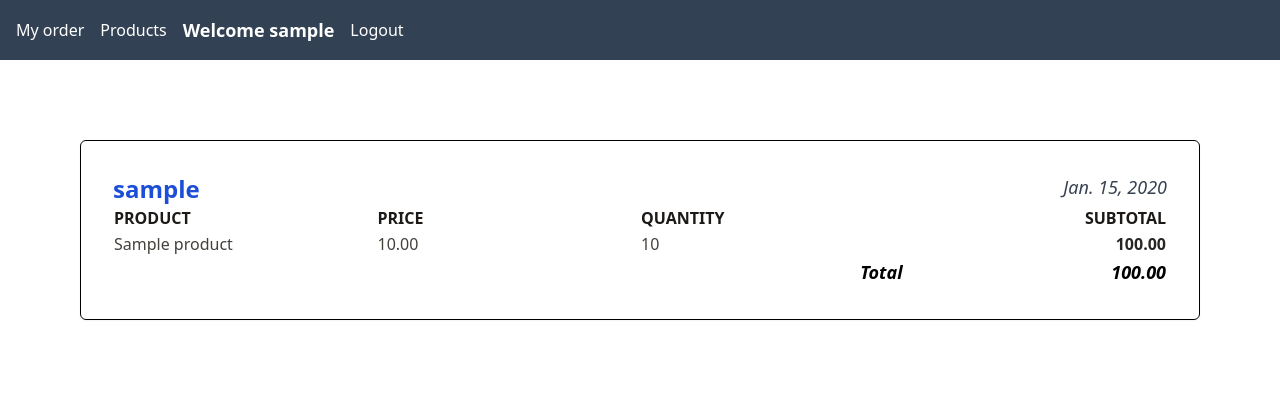
After one commit to andresagab/py_coffe_shop, a Django app: page /orders/my-order in a window 1280 px wide. The commit adds this page. Shown: the top 399 px of the page. Run offline with Django 5.2, Linux system fonts and the light colour scheme; a user stored in the database is signed in; tables that the repository leaves empty hold one stand-in row (values such as "Sample post"); some libraries are stand-ins or nearby versions.

Commit message:
Create MyOrder view, enable Add product to order and improve the UI of base layout

```diff
--- /dev/null
+++ b/orders/forms/__init__.py
@@ -0,0 +1 @@
+from .OrderProductForm import OrderProductForm
--- a/orders/models/Order.py
+++ b/orders/models/Order.py
@@ -9,3 +9,9 @@ class Order(models.Model):
 
     def __str__(self) -> str:
         return f"order {self.id} by {self.user}"
+
+    def get_total(self):
+        total = 0
+        for order_product in self.orderproduct_set.all():
+            total += order_product.get_subtotal()
+        return total
--- a/orders/models/OrderProduct.py
+++ b/orders/models/OrderProduct.py
@@ -12,3 +12,6 @@ class OrderProduct(models.Model):
 
     def __str__(self) -> str:
         return f"{self.order} - {self.product}"
+
+    def get_subtotal(self):
+        return self.quantity * self.product.price
--- /dev/null
+++ b/orders/templates/orders/my_order.html
@@ -0,0 +1,56 @@
+{% extends "layouts/base.html" %}
+
+{% block title %}My order{% endblock %}
+
+{% block content %}
+
+    <section class="border border-black p-8 rounded-md w-full shadow-sm hover:bg-slate-100 hover:shadow-lg transition ease duration-300">
+        <article>
+            <header class="inline-flex items-start justify-between w-full">
+                <h3
+                    class="font-bold text-2xl text-blue-700"
+                    title="Username of order"
+                >{{ order.user }}</h3>
+                <time
+                    class="font-medium text-lg text-gray-700 italic"
+                    title="Order date"
+                >{{ order.order_date|date }}</time>
+            </header>
+            <footer>
+                <table class="table table-fixed w-full">
+                    <thead>
+                    <tr class="font-bold text-md uppercase text-stone-900">
+                        <th class="text-left">Product</th>
+                        <th class="text-left">Price</th>
+                        <th class="text-left">Quantity</th>
+                        <th class="text-right">Subtotal</th>
+                    </tr>
+                    </thead>
+                    <tbody>
+                    {% for order_product in order.orderproduct_set.all %}
+                        <tr class="hover:bg-slate-200 transition ease duration-300">
+                            <td class="text-left text-md text-stone-700">{{ order_product.product.name }}</td>
+                            <td class="text-left text-md text-stone-700">{{ order_product.product.price }}</td>
+                            <td class="text-left text-md text-stone-700">{{ order_product.quantity }}</td>
+                            <td class="text-right text-md text-stone-800 font-semibold">{{ order_product.get_subtotal }}</td>
+                        </tr>
+                    {% empty %}
+                        <tr>
+                            <td colspan="4">
+                                <p class="font-semibold text-left text-md text-yellow-700">Your order hasn't products</p>
+                            </td>
+                        </tr>
+                    {% endfor %}
+                    </tbody>
+                    <tbody id="total">
+                        <tr>
+                            <td colspan="3" class="text-right font-semibold text-lg italic">Total</td>
+                            <td class="text-right font-bold text-lg italic">{{ order.get_total }}</td>
+                        </tr>
+                    </tbody>
+                </table>
+            </footer>
+        </article>
+    </section>
+
+{% endblock content %}
--- a/orders/urls.py
+++ b/orders/urls.py
@@ -1,5 +1,8 @@
 from django.urls import path
 
+from orders.views import MyOrderView, CreateOrderProductView
+
 urlpatterns = [
-
+    path('my-order', MyOrderView.as_view(), name="my_order"),
+    path('add-product', CreateOrderProductView.as_view(), name="add_order_product"),
 ]
--- a/orders/views.py
+++ /dev/null
@@ -1,3 +0,0 @@
-from django.shortcuts import render
-
-# Create your views here.
--- /dev/null
+++ b/orders/views/MyOrderView.py
@@ -0,0 +1,12 @@
+from django.contrib.auth.mixins import LoginRequiredMixin
+from django.views import generic
+
+from orders.models import Order
+
+
+class MyOrderView(LoginRequiredMixin, generic.DetailView):
+    model = Order
+    template_name = "orders/my_order.html"
+
+    def get_object(self, queryset=None):
+        return Order.objects.filter(is_active=True, user=self.request.user).first()
--- /dev/null
+++ b/orders/views/__init__.py
@@ -0,0 +1,2 @@
+from .MyOrderView import MyOrderView
+from .CreateOrderProductView import CreateOrderProductView
--- a/py_coffe_shop/settings.py
+++ b/py_coffe_shop/settings.py
@@ -133,3 +133,4 @@ MEDIA_URL = ''
 
 LOGIN_REDIRECT_URL = 'list_product'
 LOGOUT_REDIRECT_URL = 'list_product'
+LOGIN_URL = 'login'
--- /dev/null
+++ b/templates/containers/main_page_container.html
@@ -0,0 +1,4 @@
+<main class="flex w-full h-full p-8">
+    {% block slot %}
+    {% endblock %}
+</main>
--- a/templates/layouts/base.html
+++ b/templates/layouts/base.html
@@ -9,9 +9,23 @@
 <body>
 
     <header>
-        <nav class="flex flex-row items-center p-4 bg-slate-700 text-white">
+        <nav class="flex flex-row items-center p-4 gap-4 bg-slate-700 text-white">
+            <!-- my order -->
+            <a
+                href="{% url "my_order" %}"
+                class="text-white"
+            >
+                My order
+            </a>
+            <!-- products -->
+            <a
+                href="{% url "list_product" %}"
+                class="text-white"
+            >
+                Products
+            </a>
             {% if user.is_authenticated %}
-                <h3 class="font-bold text-lg flex-grow">Welcome {{ user.username }}</h3>
+                <h3 class="font-bold text-lg">Welcome {{ user.username }}</h3>
 
                 <!-- logout -->
                 <form
@@ -24,7 +38,7 @@
                         class="text-white"
                     >
                     Logout
-                    <button/>
+                    </button>
                 </form>
 
             {% else %}
@@ -36,9 +50,12 @@
         </nav>
     </header>
 
-    <main>
-        {% block content %}
-        {% endblock %}
+    <main class="flex justify-center w-full h-full p-20">
+        <div class="flex flex-col w-full">
+            {% block content %}
+            {% endblock %}
+        </div>
     </main>
+
 </body>
 </html>
```
Also changed, not shown: orders/forms/OrderProductForm.py (added, +12 -0 lines), orders/views/CreateOrderProductView.py (added, +28 -0 lines), products/templates/products/list_product.html (+17 -9 lines), orders/templates/orders/create_order_product.html (added).
